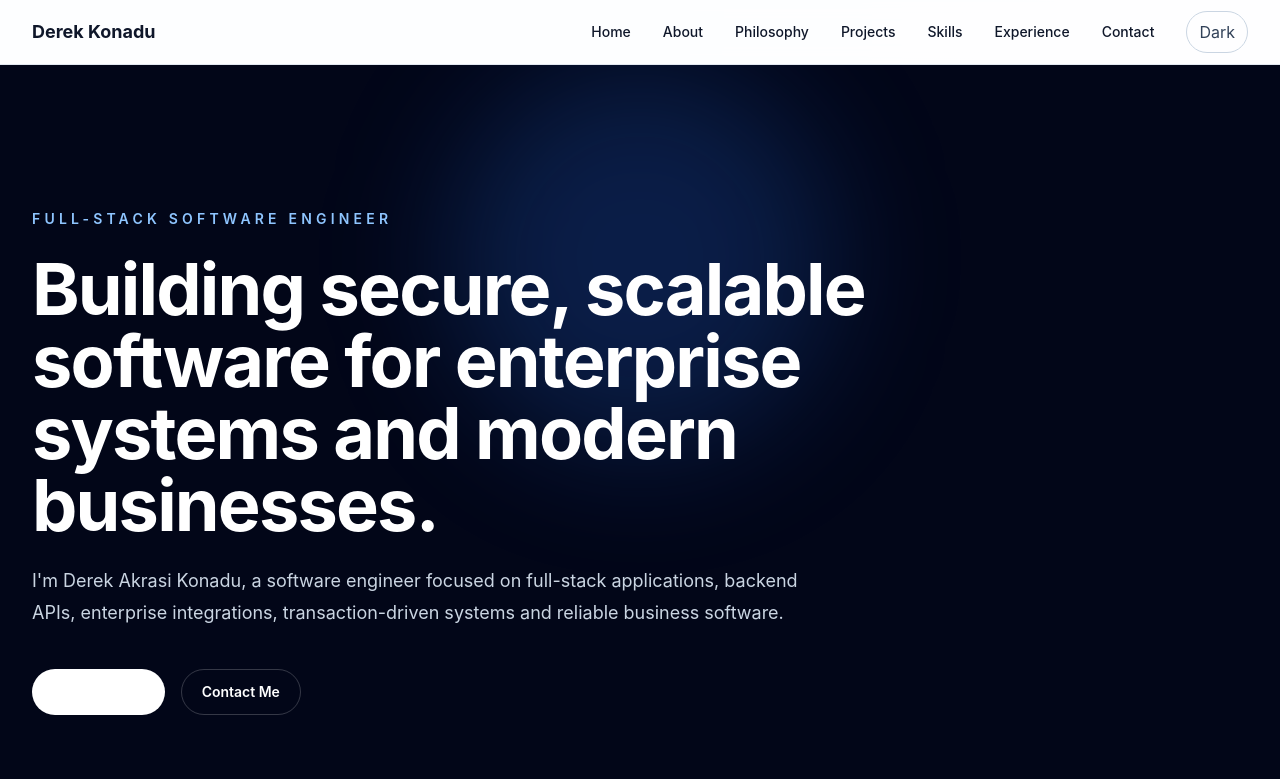
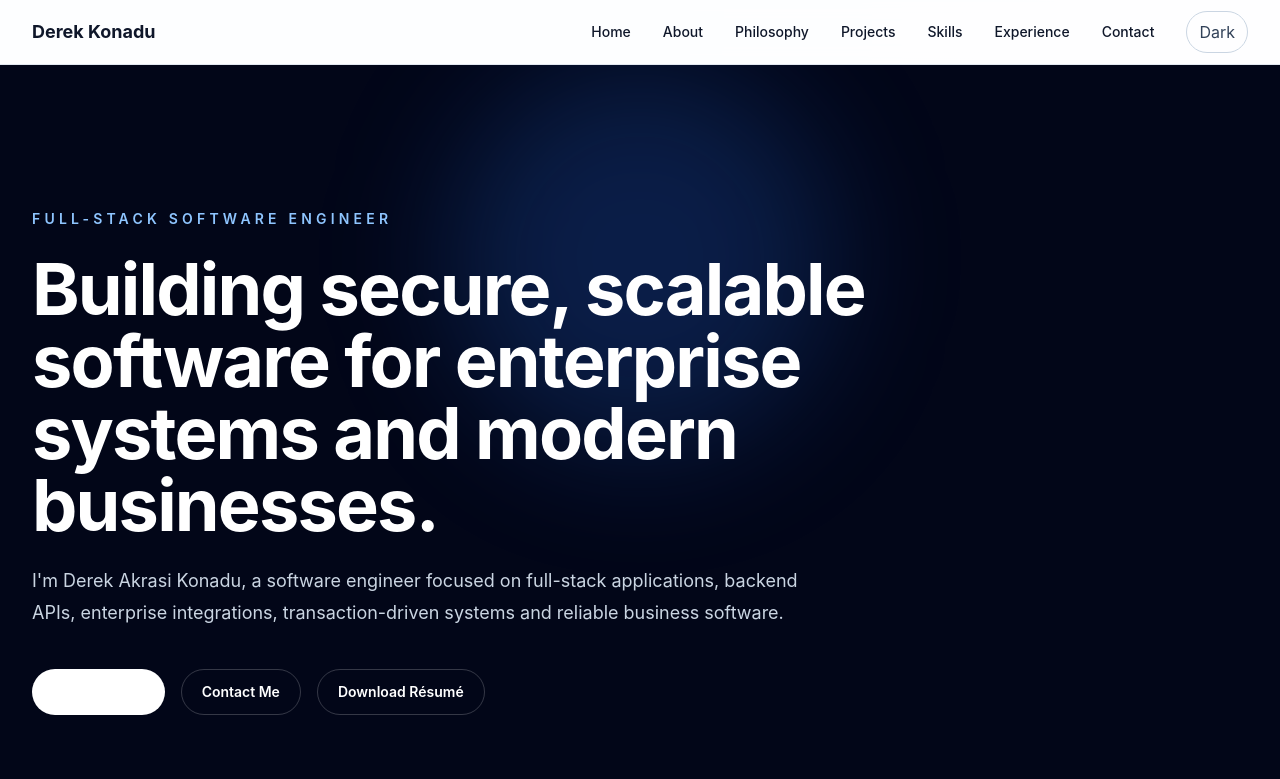
Before and after one commit to obibaadoma/derek-konadu, a React (Vite) app: page / in a window 1280 px wide. Shown: the top 779 px of the page. Built offline with nearby package versions, Linux system fonts and the light colour scheme.

Commit message:
feat: add downloadable resume

```diff
--- a/src/components/sections/Contact.tsx
+++ b/src/components/sections/Contact.tsx
@@ -43,6 +43,12 @@ const Contact = () => {
               >
                 GitHub
               </Button>
+              <Button
+              href="/Derek-Akrasi-Konadu-Resume.pdf"
+              className="border border-white/20 text-white hover:bg-white/10"
+            >
+              Download Résumé
+            </Button>
             </div>
           </div>
 
--- a/src/components/sections/Hero.tsx
+++ b/src/components/sections/Hero.tsx
@@ -38,6 +38,14 @@ const Hero = () => {
   <Button href="#contact" className="border border-white/20 text-white hover:bg-white/10">
     Contact Me
   </Button>
+
+  <Button
+  href="/Derek-Akrasi-Konadu-Resume.pdf"
+  download
+  className="border border-white/20 text-white hover:bg-white/10"
+>
+  Download Résumé
+</Button>
 </div>
           </div>
 
--- a/src/components/ui/Button.tsx
+++ b/src/components/ui/Button.tsx
@@ -2,15 +2,16 @@ type ButtonProps = {
   children: React.ReactNode;
   href?: string;
   className?: string;
+  download?: boolean;
 };
 
-const Button = ({ children, href, className = "" }: ButtonProps) => {
+const Button = ({ children, href, className = "", download = false }: ButtonProps) => {
   const baseClasses =
     "inline-flex items-center justify-center rounded-full px-5 py-3 text-sm font-semibold transition focus:outline-none focus:ring-2 focus:ring-blue-500 focus:ring-offset-2 dark:focus:ring-offset-slate-950";
 
   if (href) {
     return (
-      <a href={href} className={`${baseClasses} ${className}`}>
+      <a href={href} download={download} className={`${baseClasses} ${className}`}>
         {children}
       </a>
     );
```
Also changed, not shown: 1 other file (tests, documents, lock files or other folders). Lines whose indentation alone changed are shown as unchanged.
